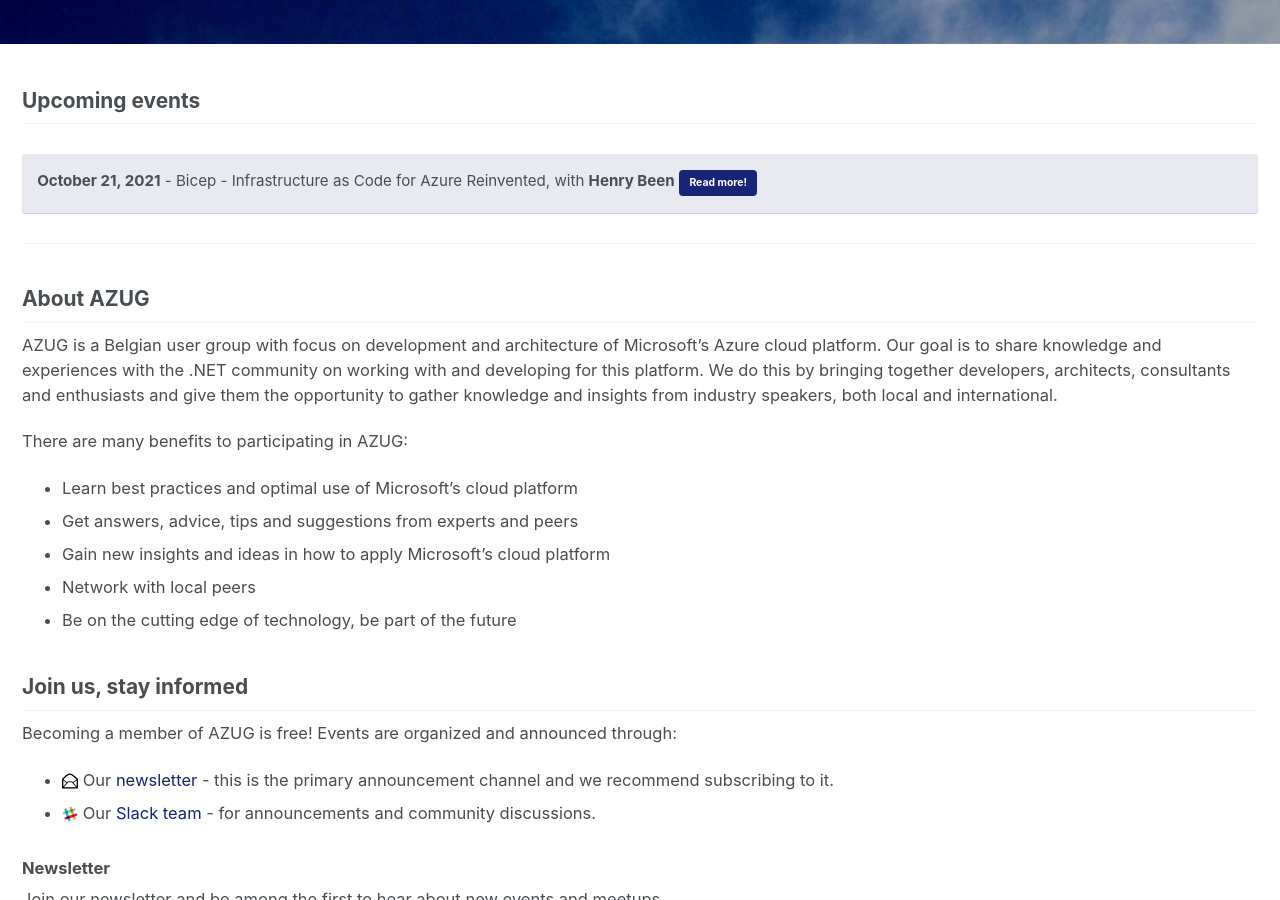
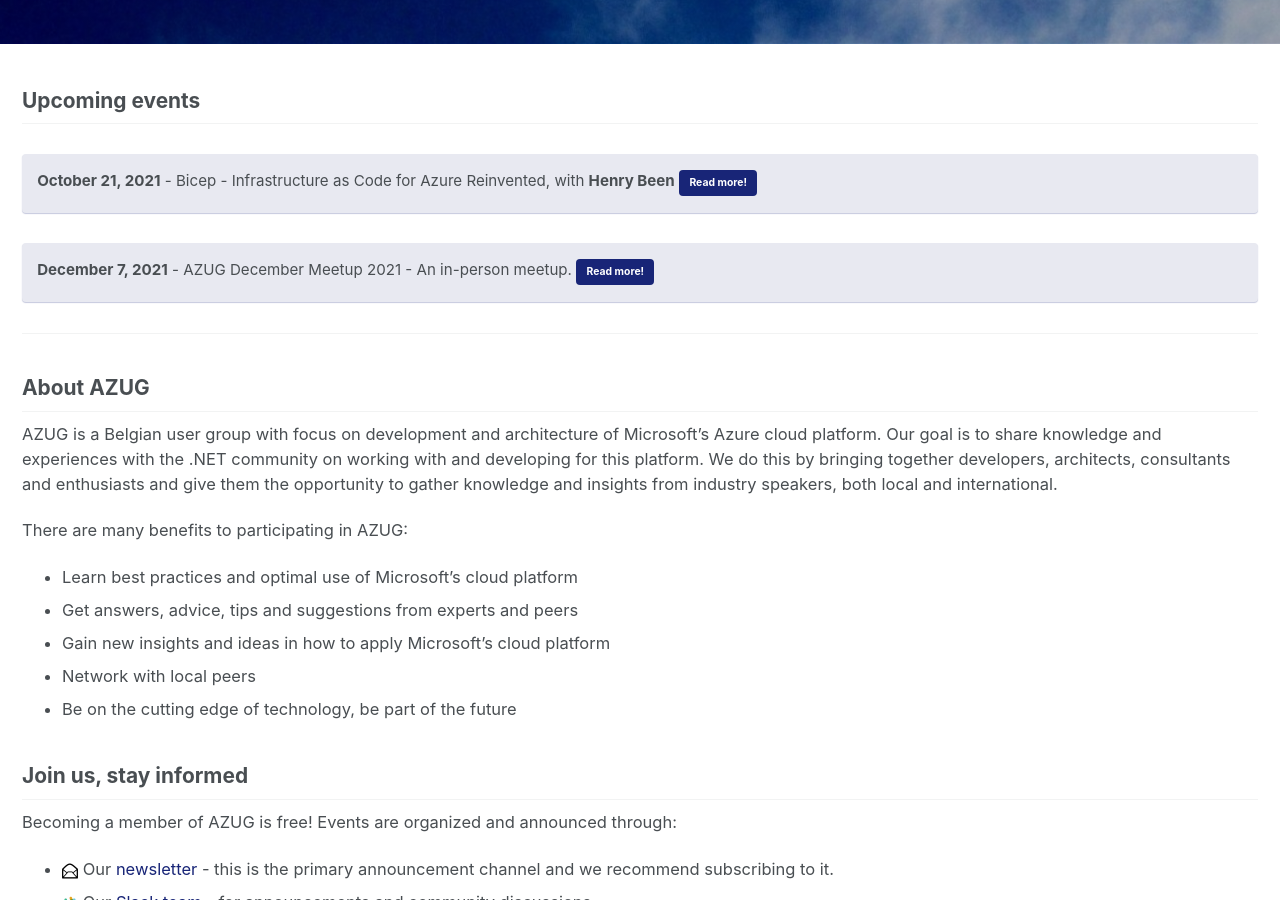
Before and after one commit to AzugBe/azugbe.github.io, a Jekyll site: the page built from index.md, in a window 1280 px wide and 900 px high, scrolled down 515 px. Built offline with Jekyll 4.4.1, drawn with Linux system fonts in a browser that asks for light colours; our own code applies the rules of GitHub Pages for plain Markdown files; comment, search, counter and statistics services are not loaded.

Commit message:
Update front page

```diff
--- a/index.md
+++ b/index.md
@@ -15,6 +15,9 @@ excerpt: "The Belgium Azure User Group focuses on knowledge sharing and networki
 ## Upcoming events
 
 **October 21, 2021** - Bicep - Infrastructure as Code for Azure Reinvented, with **Henry Been** [Read more!](https://www.azug.be/events/2021/10/21/bicep-infrastructure-as-code-for-azure-reinvented){: .btn .btn--info}
+{: .notice--info}
+
+**December 7, 2021** - AZUG December Meetup 2021 - An in-person meetup. [Read more!](https://www.azug.be/events/2021/12/07/azug-december-meetup-2021){: .btn .btn--info}
 {: .notice--info}
 
 <hr />
```
